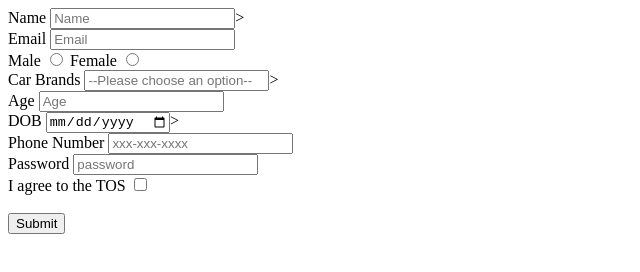
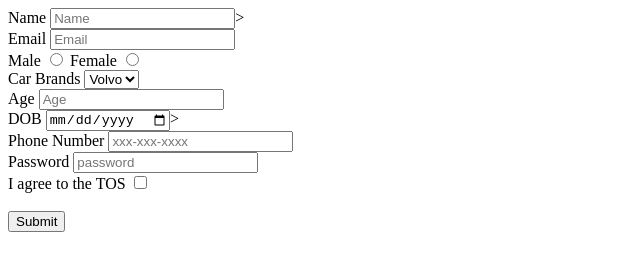
Before and after one commit to acciojob/signup-form-car-avinashcbsharma, a website: page main.html in a window 1280 px wide. Shown: the whole page, without its empty margins (0-640 px from the left). Drawn offline with Linux system fonts and the light colour scheme.

Commit message:
created a submission

```diff
--- a/main.html
+++ b/main.html
@@ -21,7 +21,12 @@
         <input id ='gender_f' type="radio" name="gender" required><br>
 
         <label for="cars">Car Brands </label>
-        <input id ='cars' type="select" placeholder="--Please choose an option--" required>><br>
+         <select id="cars" name="cars" placeholder="--Please choose an option--" >
+          <option value="volvo">Volvo</option>
+          <option value="saab">Saab</option>
+          <option value="fiat">Fiat</option>
+          <option value="audi">Audi</option>
+        </select> <br>
 
         <label for="age">Age </label>
         <input id ='age' type="number" placeholder="Age" required><br>
@@ -40,7 +45,7 @@
 
         <br>
         <button type="submit" >Submit</button>
-	</form>
+    </form>
 
     <script type="text/javascript" src="./script.js">
 </script>
```
